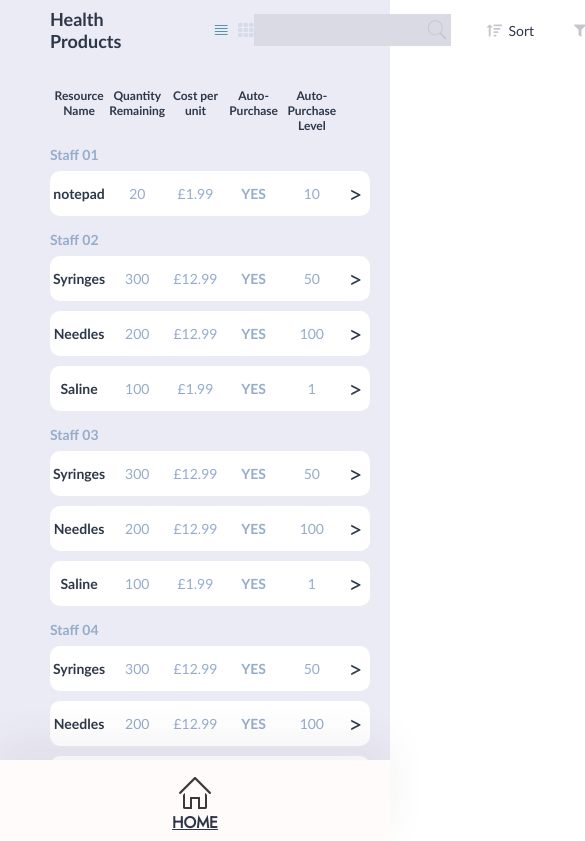
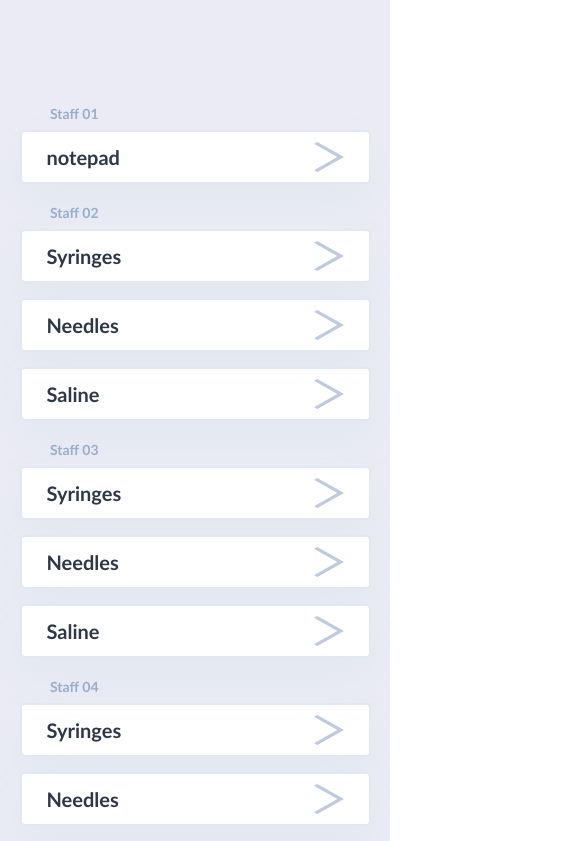
Before and after one commit to nology-tech/Tahiti-Client-Project, a React (Create React App) app: page /resources in a window 390 px wide. Shown: the top 841 px of the page, 585 px wide, since content can reach past the window. Built offline with nearby package versions, Linux system fonts and the light colour scheme.

Commit message:
mobile page for clients  and resources done, working on desktop-resources

```diff
--- a/src/pages/Resources/Resources.jsx
+++ b/src/pages/Resources/Resources.jsx
@@ -4,6 +4,7 @@ import mockData from "../../assets/data/mockData";
 import Table from "../../components/Table/Table";
 import TableCard from "../../components/TableCard/TableCard";
 import SideNav from "../../components/SideNav/SideNav";
+import MobileNavButton from "../../components/MobileNavButton/MobileNavButton";
 
 const Resources = () => {
   const getData = mockData.staffData.map((staff, index) => {
@@ -31,6 +32,22 @@ const Resources = () => {
   return (
     <div className="resources">
       <div className="resources__container">
+        {mockData.staffData.map((staff, index) => {
+          return (
+            <>
+              <h3 className="mobile-table-header" key={staff.staffNumber + index}>
+                Staff 0{staff.staffNumber}
+              </h3>
+              {staff.resources.map((resource, index) => {
+                return (
+                  <MobileNavButton key={index} name={resource.resourceName} />
+                );
+              })}
+            </>
+          );
+        })}
+
+        <div className="desktop__container">
           <SideNav />
           <div className="resources__container--right">
             <Table
@@ -45,6 +62,7 @@ const Resources = () => {
           </div>
         </div>
       </div>
+    </div>
   );
 };
 
--- a/src/pages/Resources/Resources.scss
+++ b/src/pages/Resources/Resources.scss
@@ -8,6 +8,10 @@
       width: 100%;
     }
   }
+
+  .desktop__container {
+    display: none;
+  }
 }
 
 .table-header {
@@ -17,3 +21,27 @@
   font-weight: bold;
   margin-top: 5px;
 }
+
+@media screen and (max-width: 720px) {
+  .resources__container {
+    padding-top: 100px;
+    padding-bottom: 100px;
+    flex-direction: column;
+    width: 100%;
+    &--right {
+      display: none;
+    }
+    .mobile-table-header {
+      width: auto;
+      display: flex;
+      justify-content: start;
+      margin-left: 50px;
+      color: #95accb;
+      font-size: 14px;
+      font-weight: bold;
+      margin-top: 5px;
+
+      overflow: auto;
+    }
+  }
+}
```
Lines whose indentation alone changed are shown as unchanged.
